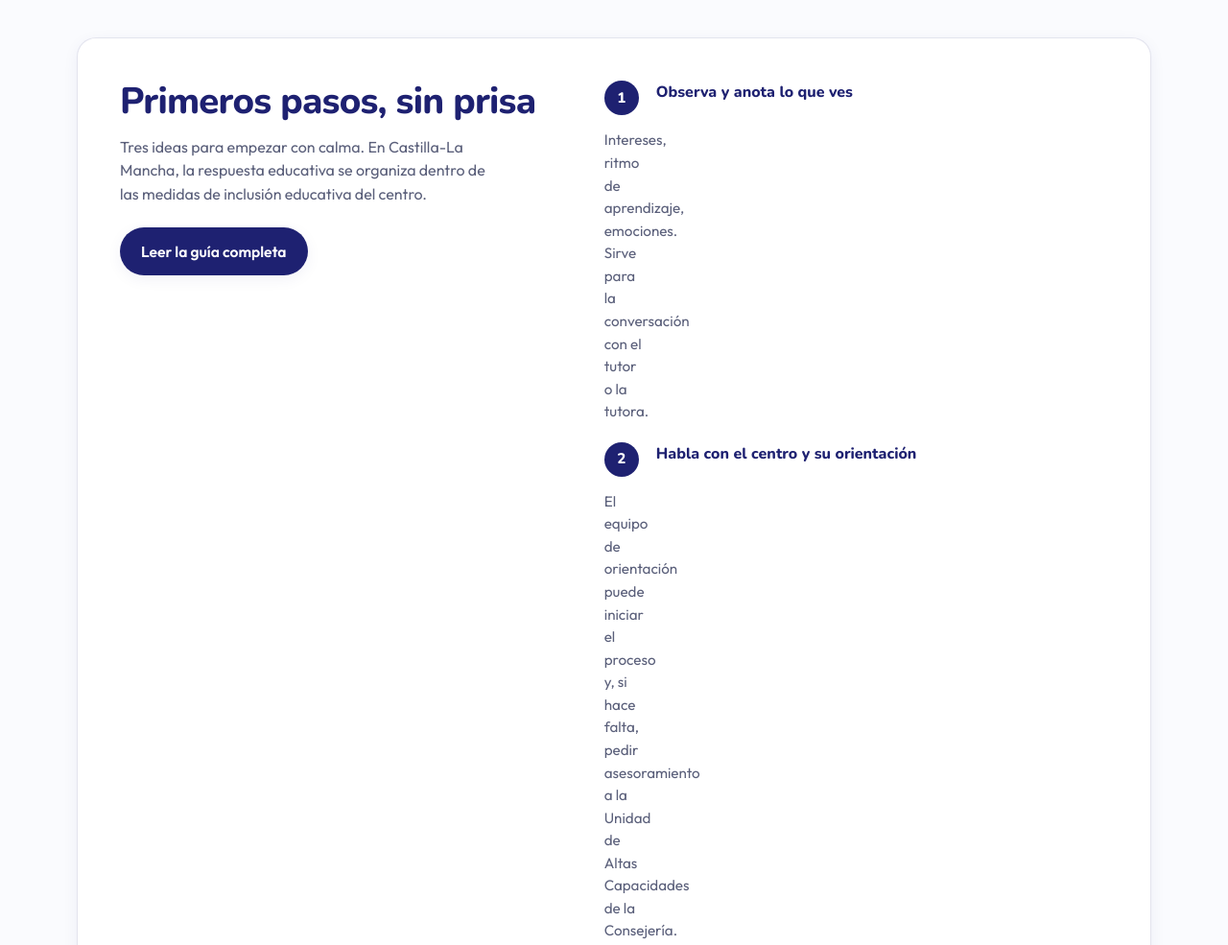
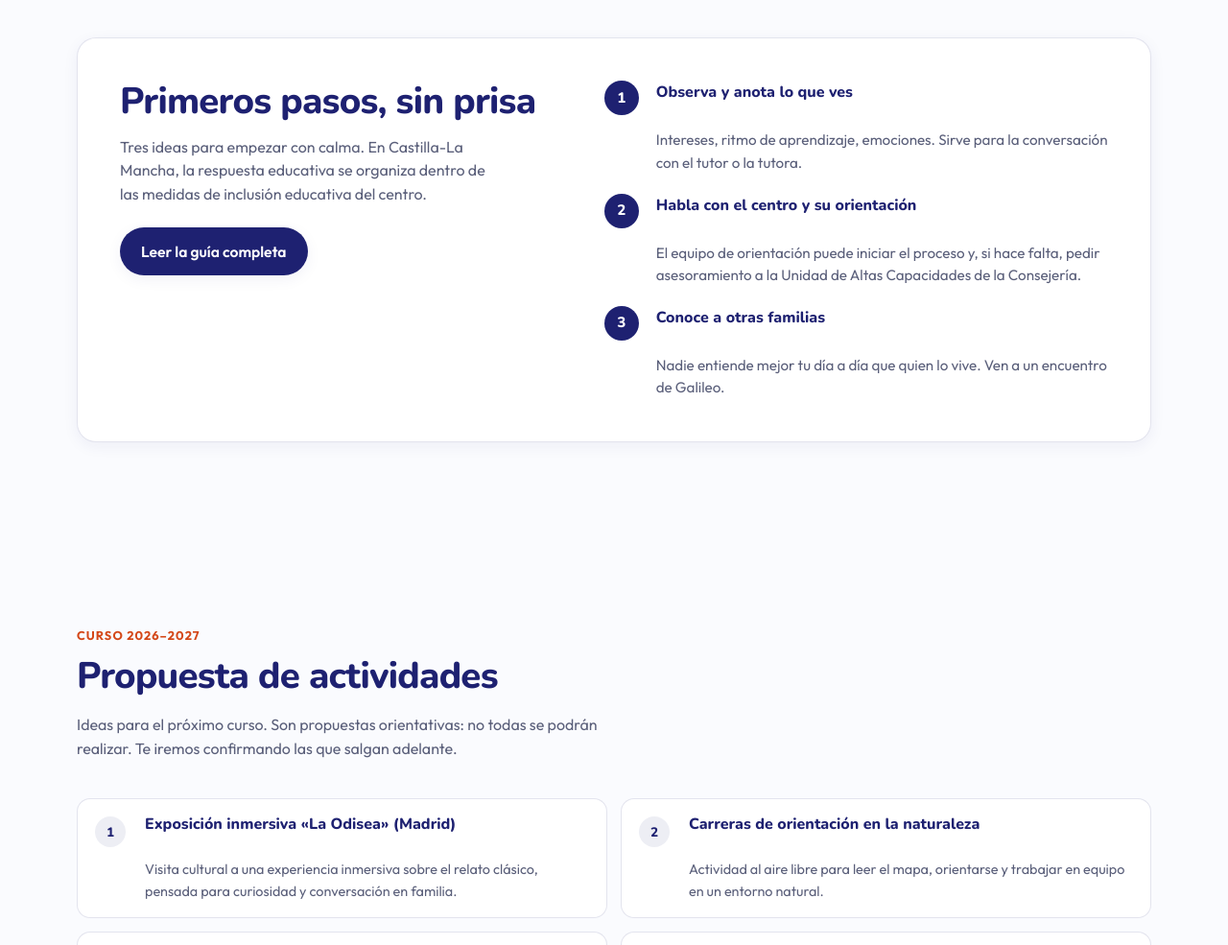
Before and after one commit to joserra15/asociaciongalileoaltascapacidades, a plain HTML site: page index.html in a window 1280 px wide. Shown: the part 1740-2725 px from the top of the page at 96% size. Drawn offline with nearby package versions, Linux system fonts and the light colour scheme.

Commit message:
Corregir texto estrecho en Primeros pasos en móvil
El span del grid caía bajo el número; ahora título y descripción
ocupan la columna de contenido.

Co-authored-by: joserra15 <joserra15@users.noreply.github.com>

```diff
--- a/css/styles.css
+++ b/css/styles.css
@@ -1834,6 +1834,11 @@ a.cta:hover {
   flex-shrink: 0;
 }
 
+.steps-list strong,
+.steps-list span {
+  grid-column: 2;
+}
+
 .steps-list strong {
   display: block;
   font-family: var(--font-display);
@@ -1843,6 +1848,7 @@ a.cta:hover {
 }
 
 .steps-list span {
+  display: block;
   color: var(--muted);
   font-size: 0.95rem;
 }
```
